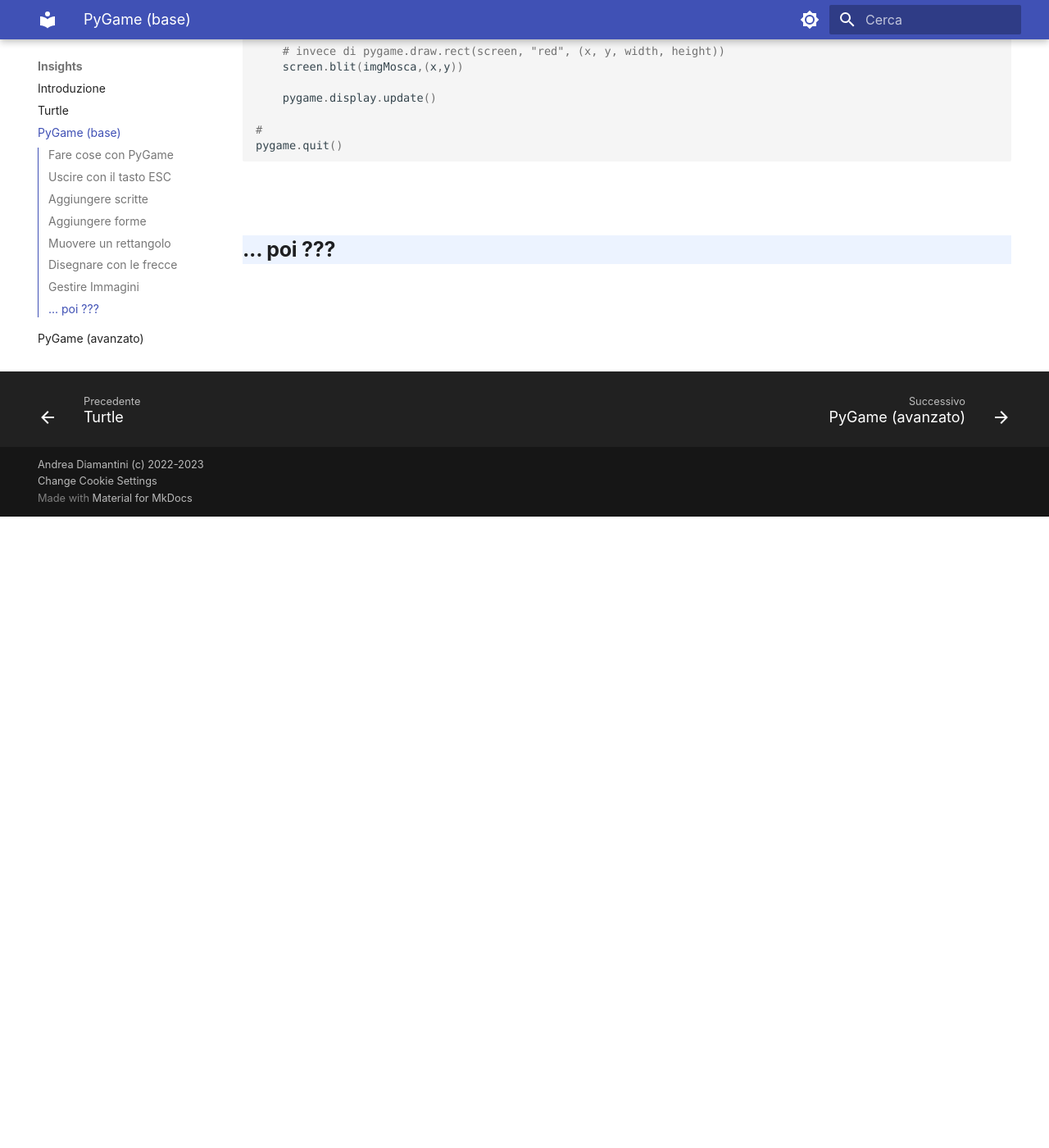
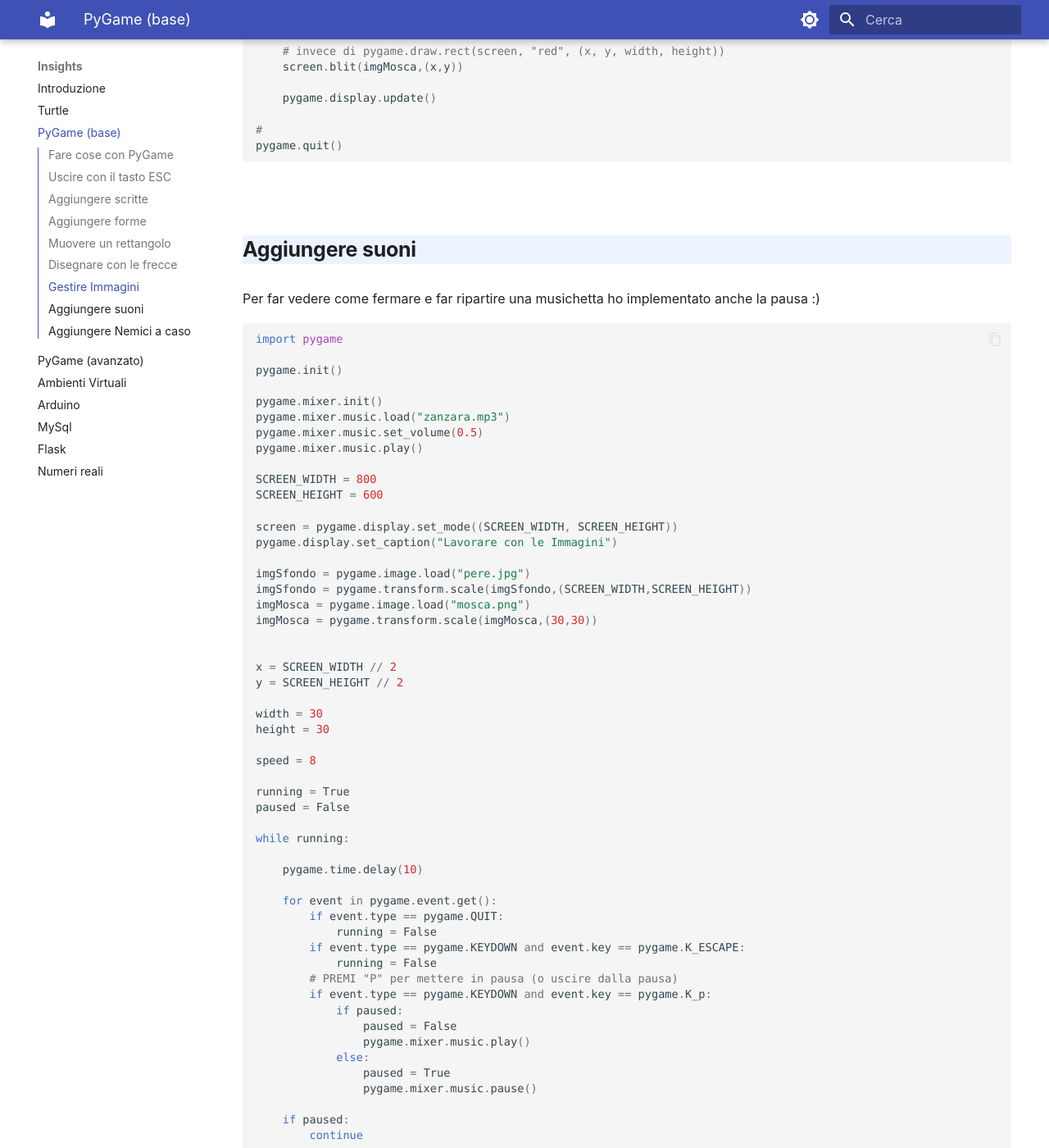
Before and after one commit to adjamhub/pyhandouts, an MkDocs documentation site: the page built from docs/insights/02_pygame1.md, in a window 1280 px wide and 1400 px high, scrolled down 7244 px. Shown: the whole window at 82% size. Built offline with MkDocs 1.6.1 and Material for MkDocs 9.7.7, drawn with Linux system fonts in a browser that asks for light colours; before the commit the page ends 7874 px from its top, so only the background shows below that; some of the changed text lies outside the part shown.

Commit message:
Aggiungere suoni

````diff
--- a/docs/insights/02_pygame1.md
+++ b/docs/insights/02_pygame1.md
@@ -349,7 +349,89 @@
 pygame.quit()
 ```
 
-## ... poi ???
+## Aggiungere suoni
+
+Per far vedere come fermare e far ripartire una musichetta ho implementato anche la pausa :)
+
+``` py
+import pygame
+
+pygame.init()
+
+pygame.mixer.init()
+pygame.mixer.music.load("zanzara.mp3")
+pygame.mixer.music.set_volume(0.5)
+pygame.mixer.music.play()
+
+SCREEN_WIDTH = 800
+SCREEN_HEIGHT = 600
+
+screen = pygame.display.set_mode((SCREEN_WIDTH, SCREEN_HEIGHT))
+pygame.display.set_caption("Lavorare con le Immagini")
+
+imgSfondo = pygame.image.load("pere.jpg")
+imgSfondo = pygame.transform.scale(imgSfondo,(SCREEN_WIDTH,SCREEN_HEIGHT))
+imgMosca = pygame.image.load("mosca.png")
+imgMosca = pygame.transform.scale(imgMosca,(30,30))
+
+
+x = SCREEN_WIDTH // 2
+y = SCREEN_HEIGHT // 2
+
+width = 30
+height = 30
+
+speed = 8
+
+running = True
+paused = False
+
+while running:
+
+    pygame.time.delay(10)
+
+    for event in pygame.event.get():
+        if event.type == pygame.QUIT:
+            running = False
+        if event.type == pygame.KEYDOWN and event.key == pygame.K_ESCAPE:
+            running = False
+        # PREMI "P" per mettere in pausa (o uscire dalla pausa)
+        if event.type == pygame.KEYDOWN and event.key == pygame.K_p:
+            if paused:
+                paused = False
+                pygame.mixer.music.play()
+            else:
+                paused = True
+                pygame.mixer.music.pause()
+
+    if paused:
+        continue
+
+    keys = pygame.key.get_pressed()
+    if keys[pygame.K_LEFT] and x > 0:
+        x -= speed
+    if keys[pygame.K_RIGHT] and x < SCREEN_WIDTH - width:
+        x += speed
+    if keys[pygame.K_UP] and y > 0:
+        y -= speed
+    if keys[pygame.K_DOWN] and y < SCREEN_HEIGHT - height:
+        y += speed
+
+    # invece di screen.fill("white")
+    screen.blit(imgSfondo,(0,0) )
+
+    # invece di pygame.draw.rect(screen, "red", (x, y, width, height))
+    screen.blit(imgMosca,(x,y))
+
+    pygame.display.update()
+
+#
+pygame.quit()
+```
+
+## Aggiungere Nemici a caso
+
+
 
 <br>
 <br>
````
